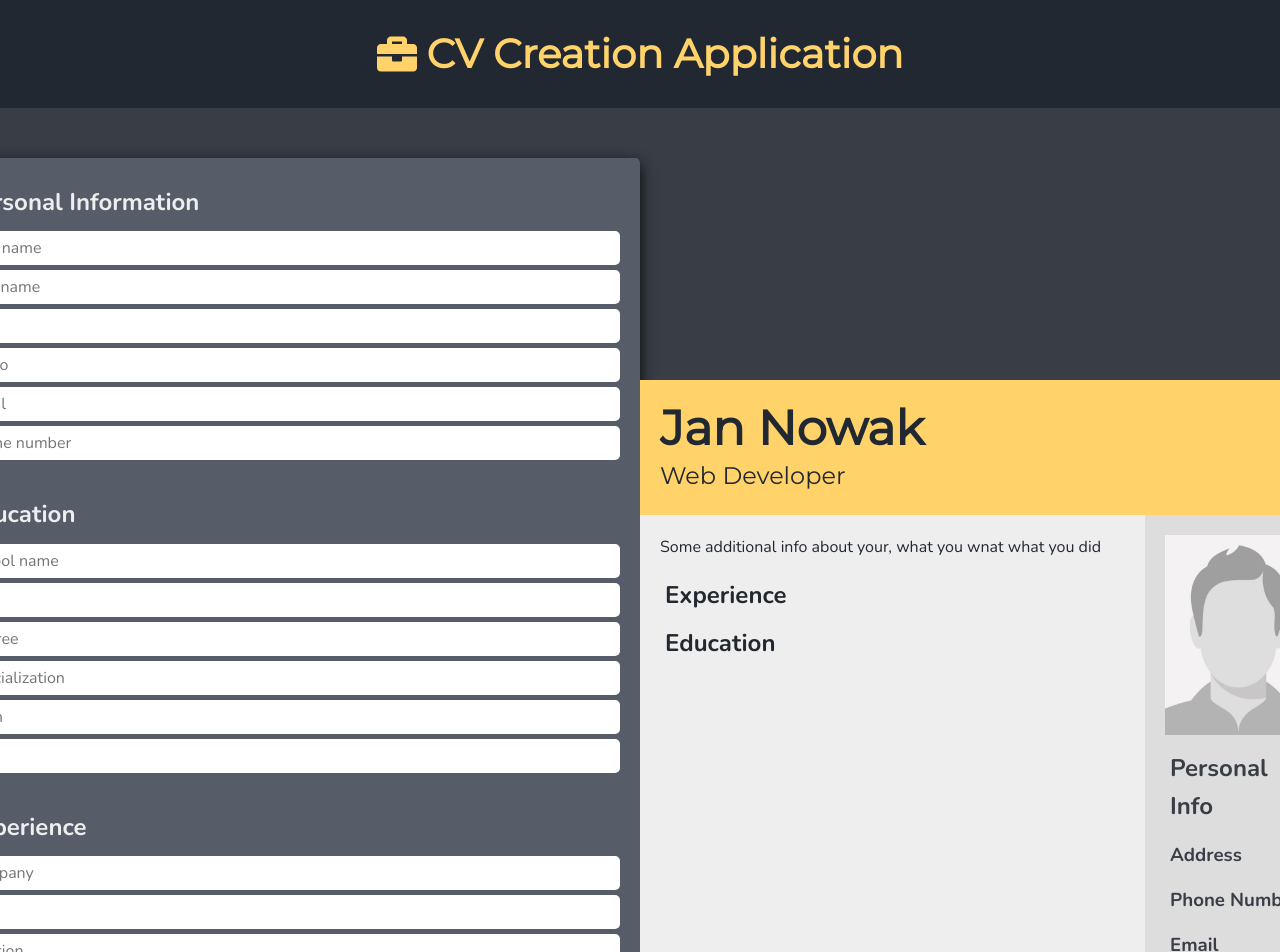
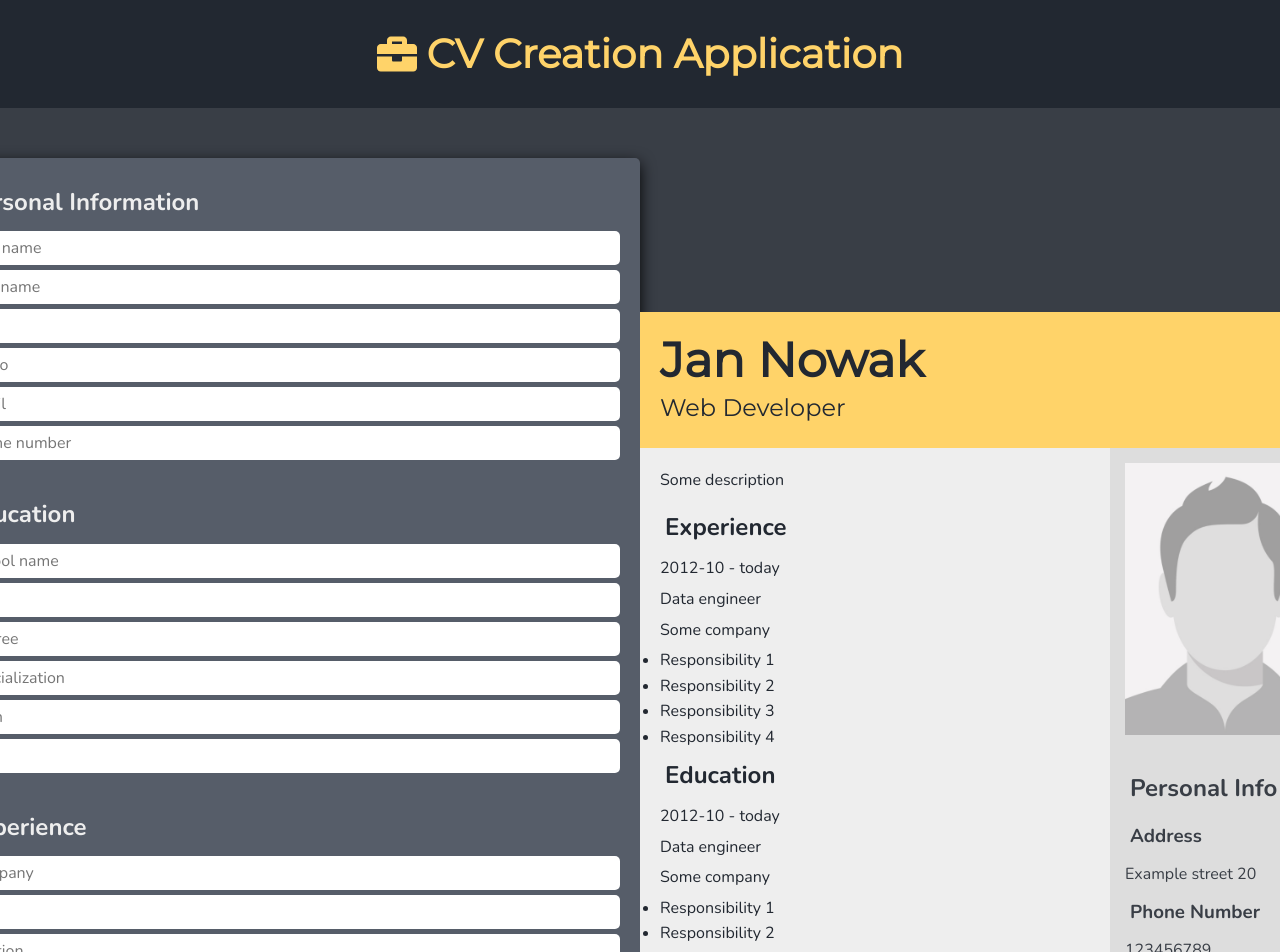
Before and after one commit to GBN6/CV-Application, a React (Create React App) app: page / in a window 1280 px wide. Shown: the top 952 px of the page. Built offline with nearby package versions, Linux system fonts and the light colour scheme.

Commit message:
Separate CvResult files

```diff
--- a/src/components/CvResult/CvResultMain.js
+++ b/src/components/CvResult/CvResultMain.js
@@ -1,27 +1,13 @@
 import React from 'react';
 import styled from 'styled-components';
-import Section from '../Utility/Section';
-import Subsection from '../Utility/Subsection';
-import photo from '../../assets/photo.png';
+import Story from './Story';
+import Sidebar from './Sidebar';
 
 const CvResultMain = () => {
   return (
     <CvResultMainWrap>
-      <Content>
-        <Description>
-          Some additional info about your, what you wnat what you did
-        </Description>
-        <Section title='Experience'></Section>
-        <Section title='Education'></Section>
-      </Content>
-      <Sidebar>
-        <Photo src={photo} alt='example' />
-        <Section title='Personal Info'>
-          <Subsection title='Address'></Subsection>
-          <Subsection title='Phone Number'></Subsection>
-          <Subsection title='Email'></Subsection>
-        </Section>
-      </Sidebar>
+      <Story />
+      <Sidebar />
     </CvResultMainWrap>
   );
 };
@@ -30,28 +16,4 @@ const CvResultMainWrap = styled.div`
   display: flex;
 `;
 
-const Content = styled.div`
-  padding: 2rem;
-  background-color: rgb(238, 238, 238);
-  flex: 3;
-  color: #222831;
-`;
-
-const Sidebar = styled.div`
-  padding: 2rem;
-  background-color: rgb(221, 221, 221);
-  flex: 1;
-  color: #393e46;
-`;
-
-const Description = styled.p`
-margin-bottom: 1rem;
-`;
-
-const Photo = styled.img`
-margin-bottom: 2rem
-max-width: 100px;
-max-height: 200px;
-`;
-
 export default CvResultMain;
--- /dev/null
+++ b/src/components/CvResult/Sidebar.js
@@ -0,0 +1,33 @@
+import React from 'react';
+import styled from 'styled-components';
+import Section from '../Utility/Section';
+import Subsection from '../Utility/Subsection';
+import photo from '../../assets/photo.png';
+
+const Sidebar = () => {
+  return (
+    <SidebarWrap>
+      <Photo src={photo} alt='example' />
+      <Section title='Personal Info'>
+        <Subsection title='Address'>Example street 20</Subsection>
+        <Subsection title='Phone Number'>123456789</Subsection>
+        <Subsection title='Email'>mail@gmail.com</Subsection>
+      </Section>
+    </SidebarWrap>
+  );
+};
+
+const SidebarWrap = styled.div`
+  padding: 1.5rem;
+  background-color: rgb(221, 221, 221);
+  color: #393e46;
+  flex: 1;
+`;
+
+const Photo = styled.img`
+  margin-bottom: 2rem;
+  max-height: 300px;
+  max-width: 200px
+`;
+
+export default Sidebar;
--- /dev/null
+++ b/src/components/CvResult/Story.js
@@ -0,0 +1,54 @@
+import React from 'react';
+import styled from 'styled-components';
+import Section from '../Utility/Section';
+
+const Story = () => {
+  return (
+    <StoryWrap>
+      <Description>Some description</Description>
+      <Section title='Experience'>
+        <Period>2012-10 - today</Period>
+        <Position>Data engineer</Position>
+        <Company>Some company</Company>
+        <Responsibilities>
+          <li>Responsibility 1</li>
+          <li>Responsibility 2</li>
+          <li>Responsibility 3</li>
+          <li>Responsibility 4</li>
+        </Responsibilities>
+      </Section>
+      <Section title='Education'>
+        <Period>2012-10 - today</Period>
+        <Position>Data engineer</Position>
+        <Company>Some company</Company>
+        <Responsibilities>
+          <li>Responsibility 1</li>
+          <li>Responsibility 2</li>
+          <li>Responsibility 3</li>
+          <li>Responsibility 4</li>
+        </Responsibilities>
+      </Section>
+    </StoryWrap>
+  );
+};
+
+export default Story;
+
+const StoryWrap = styled.div`
+  padding: 2rem;
+  background-color: rgb(238, 238, 238);
+  flex: 3;
+  color: #222831;
+`;
+
+const Description = styled.p`
+  margin-bottom: 1rem;
+`;
+
+const Period = styled.div``;
+
+const Position = styled.div``;
+
+const Company = styled.div``;
+
+const Responsibilities = styled.ul``;
--- a/src/index.css
+++ b/src/index.css
@@ -1,6 +1,7 @@
 :root {
     --color-dark: #222831;
     --color-dark-lighter: #393E46;
+    --color-lighter: #565d69;
     --color-yellow: #FFD369;
     --color-white: #EEEEEE;
 }
```
